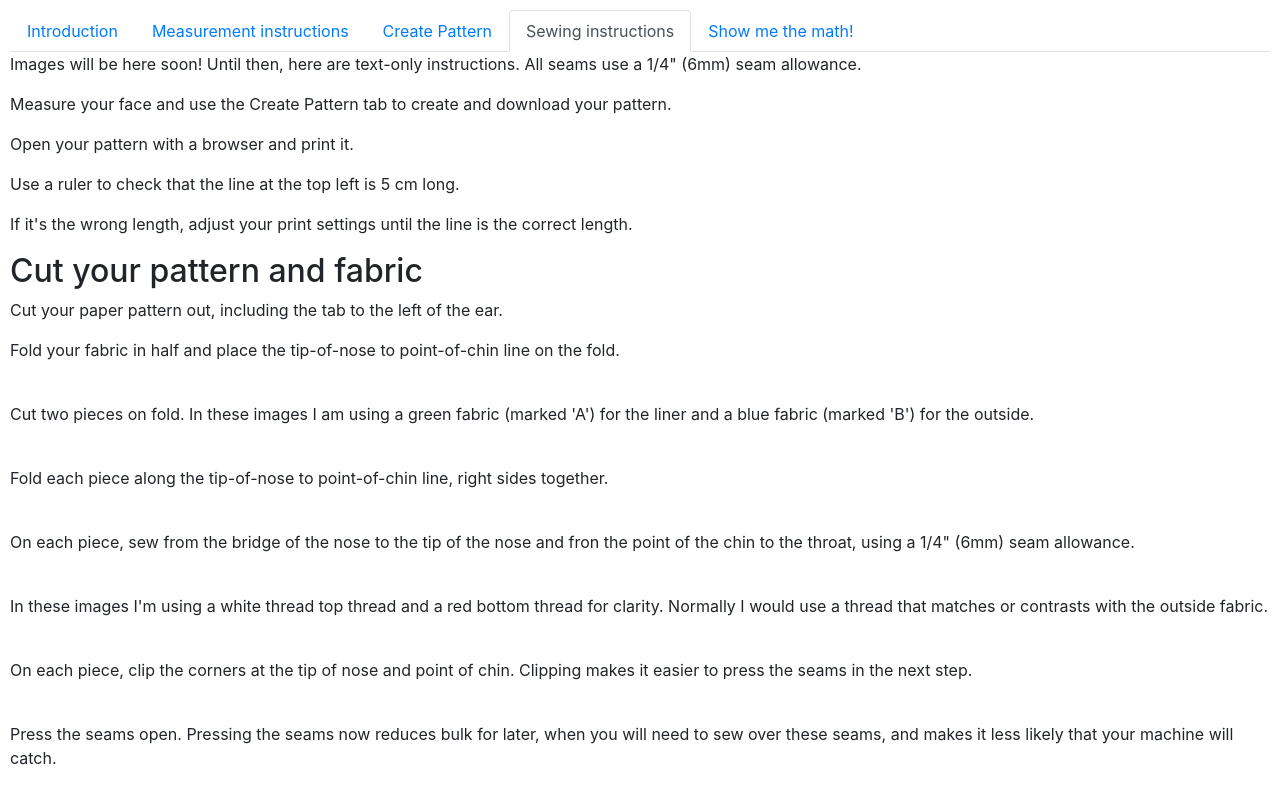
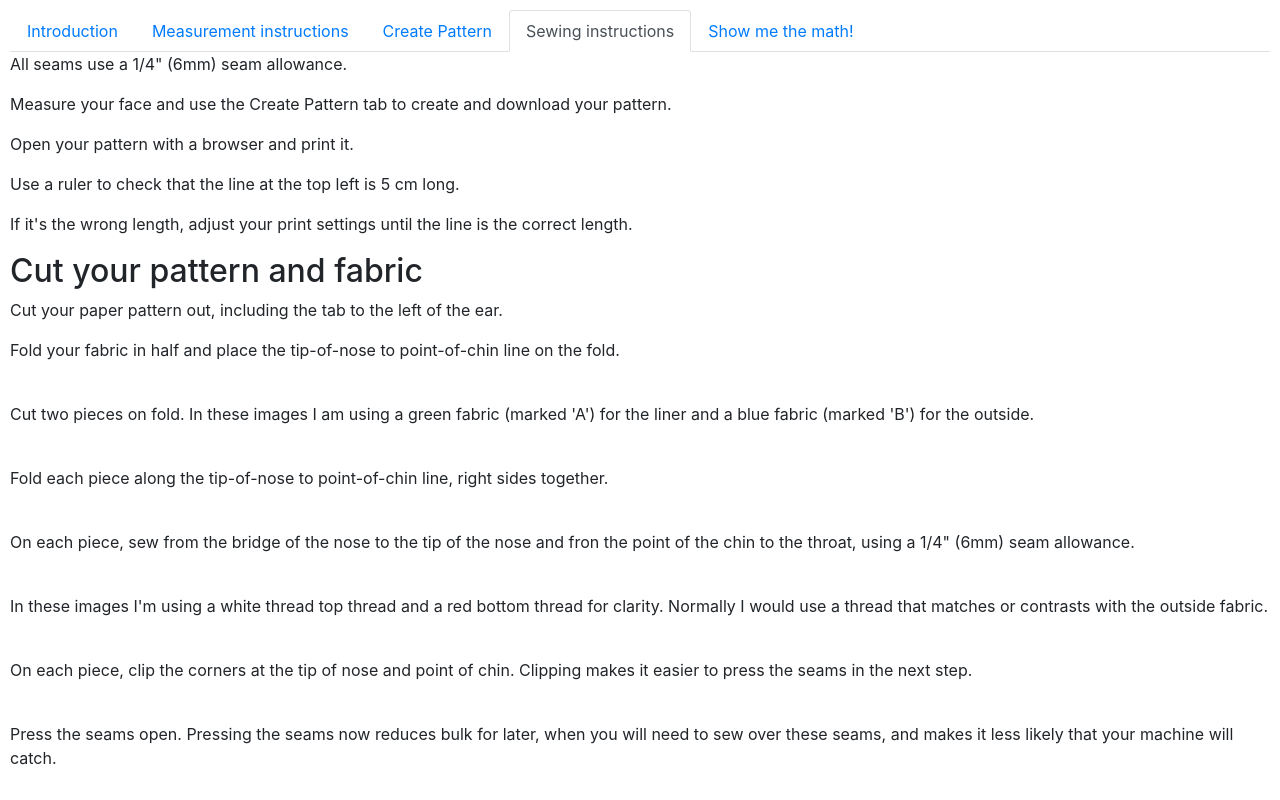
Before and after one commit to fenichel/mask-pattern-generator, a React (Create React App) app: page / in a window 1280 px wide. Both pictures are taken after a click on the tab "Sewing instructions". Shown: the top 800 px of the page. Built offline with nearby package versions, Linux system fonts and the light colour scheme.

Commit message:
Remove old todo

```diff
--- a/src/SewingInstructions.js
+++ b/src/SewingInstructions.js
@@ -5,7 +5,7 @@ export class SewingInstructions extends React.Component {
     render() {
         return (
             <>
-                <p>Images will be here soon! Until then, here are text-only instructions. All seams use a 1/4" (6mm) seam allowance.</p>
+                <p>All seams use a 1/4" (6mm) seam allowance.</p>
                 <p>
                     Measure your face and use the Create Pattern tab to create and download your pattern.
                 </p>
```
